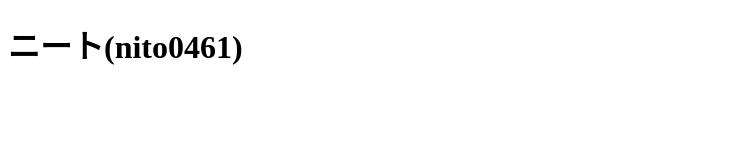
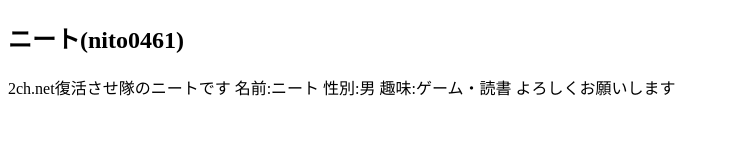
Before and after one commit to nito0461/nito0461.github.io, a plain HTML site: page index.html in a window 1280 px wide. Shown: the whole page, without its empty margins (0-730 px from the left). Drawn offline with Linux system fonts and the light colour scheme.

Commit message:
Update index.html

```diff
--- a/index.html
+++ b/index.html
@@ -13,4 +13,9 @@
 <meta name="robots" content="index, follow">
 <meta name="keywords" content="ニート,nito0461">
 <body>
-<h1>ニート(nito0461)</h1>
+<h2>ニート(nito0461)</h2>
+<p>2ch.net復活させ隊のニートです
+  名前:ニート
+  性別:男
+  趣味:ゲーム・読書
+  よろしくお願いします</p>
```
